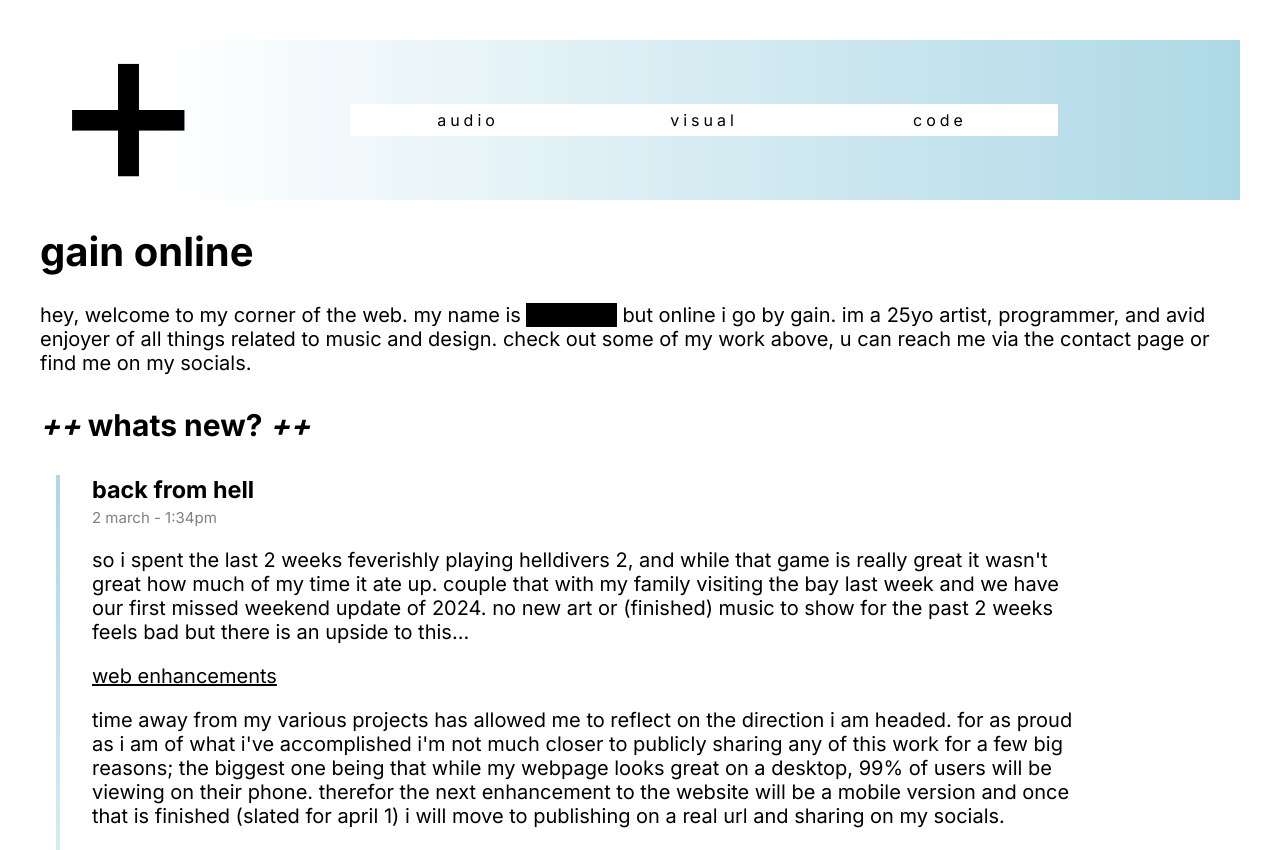
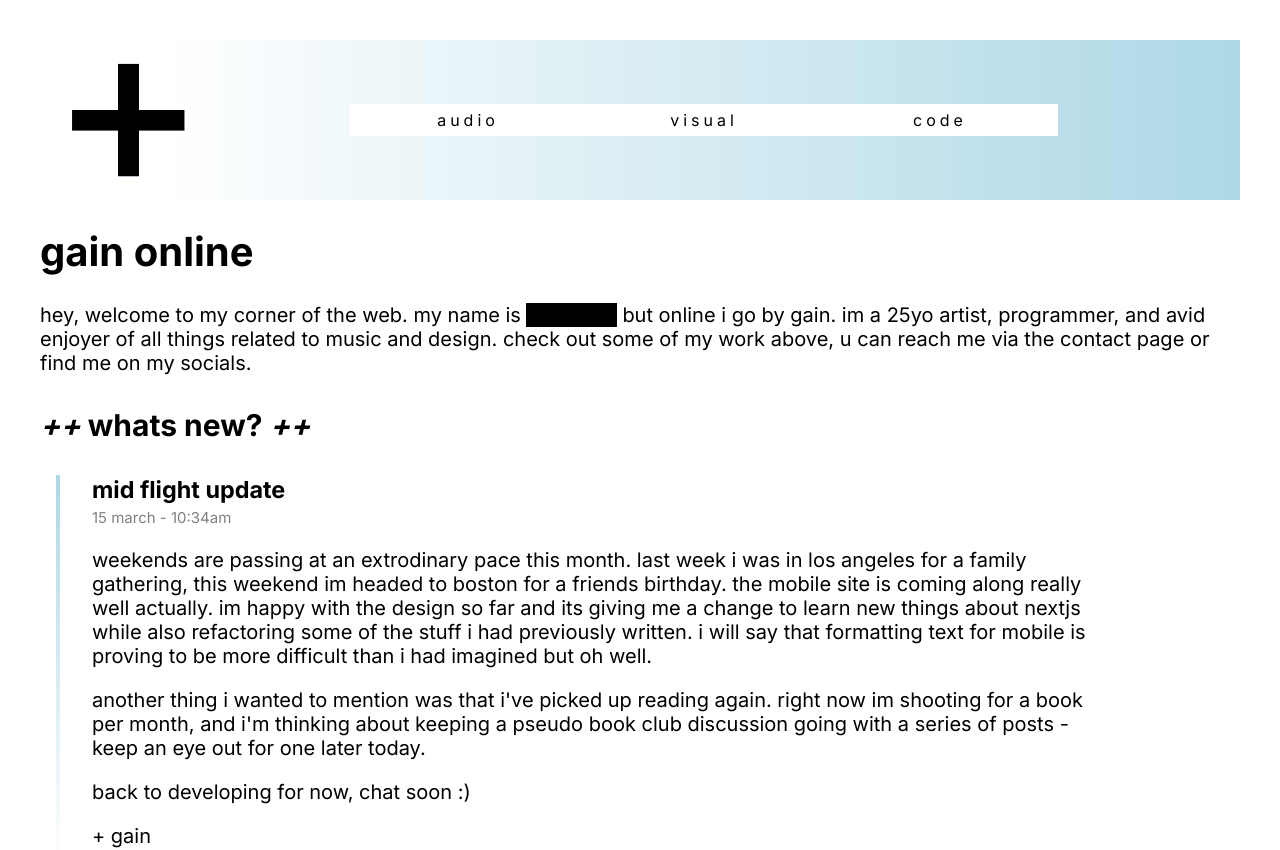
Before and after one commit to hharris56/gain.online, a Next.js app: page /landing in a window 1280 px wide. Shown: the top 850 px of the page. Built offline with nearby package versions, Linux system fonts and the light colour scheme.

Commit message:
new post

```diff
--- a/src/app/landing/posts/posts.tsx
+++ b/src/app/landing/posts/posts.tsx
@@ -10,6 +10,7 @@ export default function Posts(){
     var [expanded, setExpanded] = useState(false)
 
     var posts = [
+        <Mar25 key="3/25"/>,
         <Mar2 key="3/2"/>,
         <Feb18 key="2/18"/>,
         <Feb16 key="2/16"/>,
@@ -38,6 +39,20 @@ export default function Posts(){
                 }
             </div>
         </React.Fragment>
+    )
+}
+
+function Mar25(){
+    return (
+        <BlogPost title="mid flight update" date="15 march - 10:34am">
+            weekends are passing at an extrodinary pace this month. last week i was in los angeles for a family gathering, this weekend im headed to boston for a friends birthday. the mobile site is coming along really well actually. im happy with the design so far and its giving me a change to learn new things about nextjs while also refactoring some of the stuff i had previously written. i will say that formatting text for mobile is proving to be more difficult than i had imagined but oh well.
+            <Break/>
+            another thing i wanted to mention was that i've picked up reading again. right now im shooting for a book per month, and i'm thinking about keeping a pseudo book club discussion going with a series of posts - keep an eye out for one later today.
+            <Break/>
+            back to developing for now, chat soon :)
+            <Break/>
+            + gain
+        </BlogPost>
     )
 }
 
```
